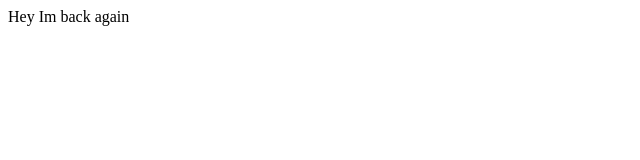
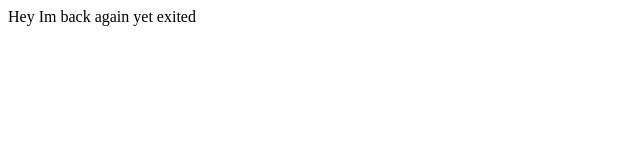
Before and after one commit to RDJacksonRD/Getting-ready-for-first-time, a plain HTML site: page index.html in a window 1280 px wide. Shown: the full height of the page, 0-640 px from the left. Drawn offline with Linux system fonts and the light colour scheme.

Commit message:
second commit

```diff
--- a/index.html
+++ b/index.html
@@ -6,6 +6,6 @@
     <title>Document</title>
 </head>
 <body>
-    Hey Im back again
+    Hey Im back again yet exited
 </body>
 </html>
```
